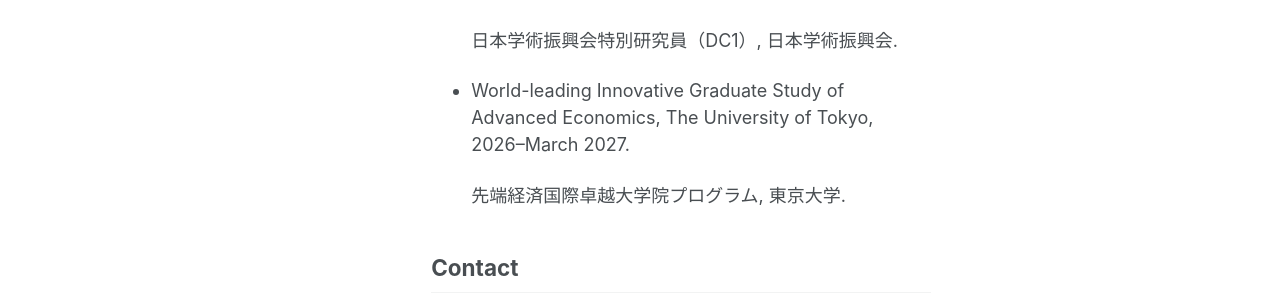
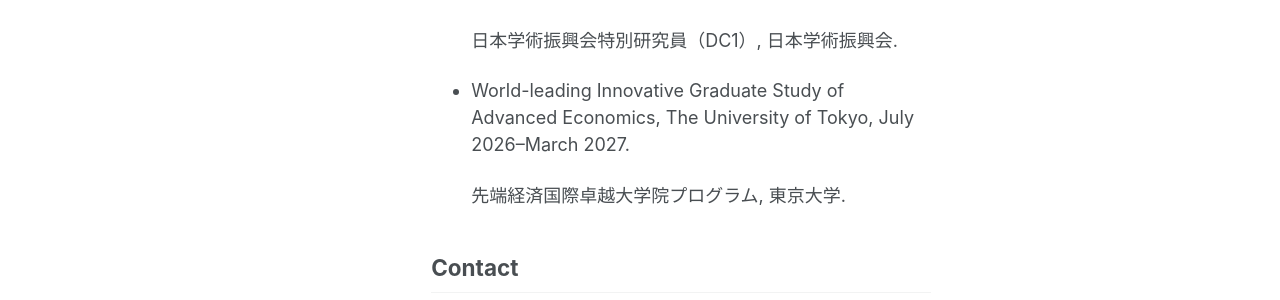
Before and after one commit to ksasaki-stats/ksasaki-stats.github.io, a Jekyll site: the page built from _pages/about.md, in a window 1280 px wide and 900 px high, scrolled down 586 px. Shown: the part 325-625 px from the top of the window. Built offline with Jekyll 4.4.1, drawn with Linux system fonts in a browser that asks for light colours; a script bundle is joined from its source files by our own code; library files that are not in the unit come from our copies.

Commit message:
Update about.md

```diff
--- a/_pages/about.md
+++ b/_pages/about.md
@@ -81,7 +81,7 @@ My advisor is Professor [Yasuhiro Omori](https://sites.google.com/view/omori-sta
 
   日本学術振興会特別研究員（DC1）, 日本学術振興会.
 
-- World-leading Innovative Graduate Study of Advanced Economics, The University of Tokyo, 2026–March 2027.
+- World-leading Innovative Graduate Study of Advanced Economics, The University of Tokyo, July 2026–March 2027.
 
   先端経済国際卓越大学院プログラム, 東京大学.
 
```
